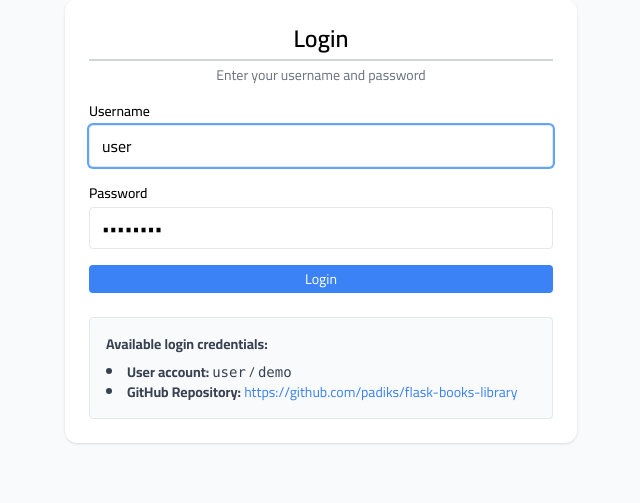
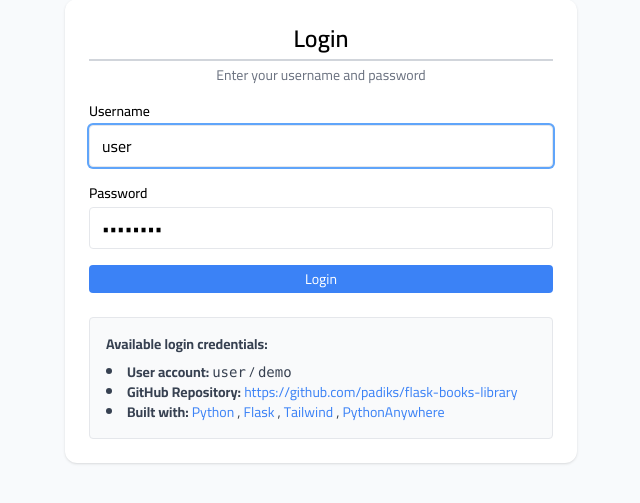
Before and after one commit to padiks/flask-books-library, a Flask app: page /login in a window 1280 px wide. Shown: the part 145-648 px from the top of the page, without its empty margins (319-959 px from the left). Run offline with Flask 3, Linux system fonts and the light colour scheme; some libraries are stand-ins or nearby versions.

Commit message:
Update login.html to include tech stack details
Added information about technologies used in the project.

```diff
--- a/templates/login.html
+++ b/templates/login.html
@@ -66,6 +66,20 @@
                 </a>
             </li>
         </ul>
+        <li><strong>Built with:</strong>
+          <a href="https://www.python.org/" target="_blank" class="text-blue-500 hover:underline">
+            Python
+          </a>,
+          <a href="https://flask.palletsprojects.com/" target="_blank" class="text-blue-500 hover:underline">
+            Flask
+          </a>,
+          <a href="https://tailwindcss.com/" target="_blank" class="text-blue-500 hover:underline">
+            Tailwind
+          </a>,
+          <a href="https://www.pythonanywhere.com/" target="_blank" class="text-blue-500 hover:underline">
+            PythonAnywhere
+          </a>
+        </li>
     </div>
 </div>
 {% endblock %}
```
